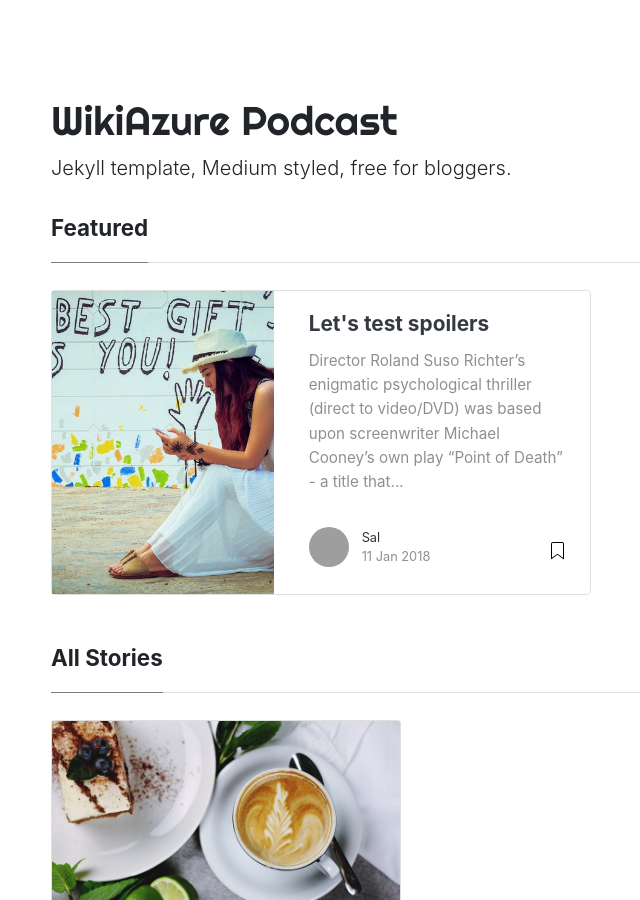
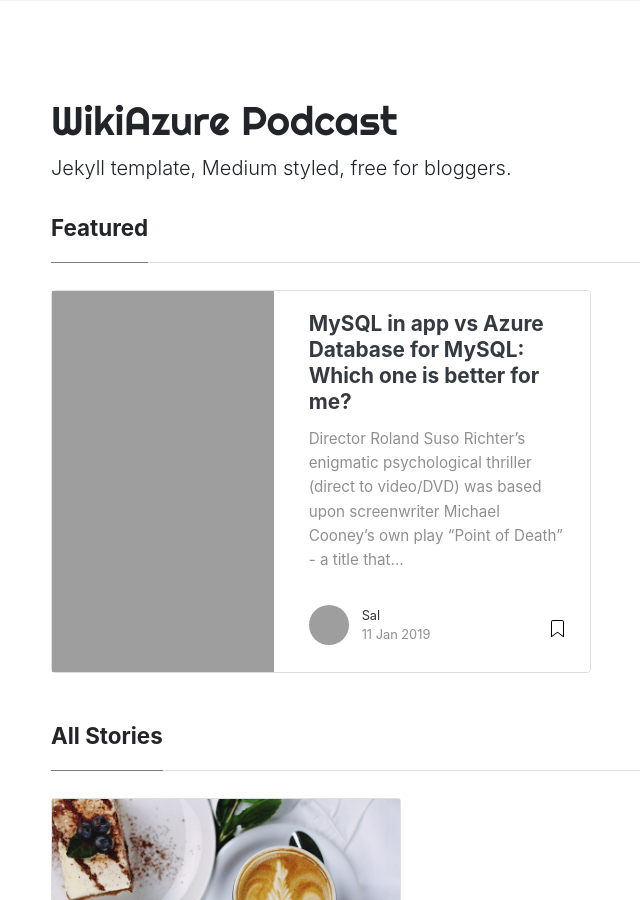
Before and after one commit to daveRendon/wikiazure-podcast, a Jekyll site: the page built from index.html, in a window 1280 px wide and 900 px high. Shown: the whole window, without its empty margins (34-674 px from the left). Built offline with Jekyll 4.4.1, drawn with Linux system fonts in a browser that asks for light colours; nearby versions of some CDN libraries; the list of posts is cut into pages by our own code; grey boxes are pictures that could not be loaded.

Commit message:
updated file

```diff
--- a/_posts/2018-01-11-quick-start-guide.md
+++ b/_posts/2019-01-11-episode01-MySQL-in-app-vs-Azure-database-for-MySQL-Which-one-is-better-for-me.md
@@ -1,9 +1,9 @@
 ---
 layout: post
-title:  "Let's test spoilers"
+title:  "MySQL in app vs Azure Database for MySQL: Which one is better for me?"
 author: sal
 categories: [ Jekyll, tutorial ]
-image: assets/images/12.jpg
+image: assets/images/episode01/MS-Ignite-MySQL-in-app-vs-Azure-Database-for-MySQL-Which-one-is-better-for-me-daverendon.jpg
 featured: true
 hidden: true
 ---
```
Also changed, not shown: assets/images/episode01/MS-Ignite-MySQL-in-app-vs-Azure-Database-for-MySQL-Which-one-is-better-for-me-daverendon.png (added).
